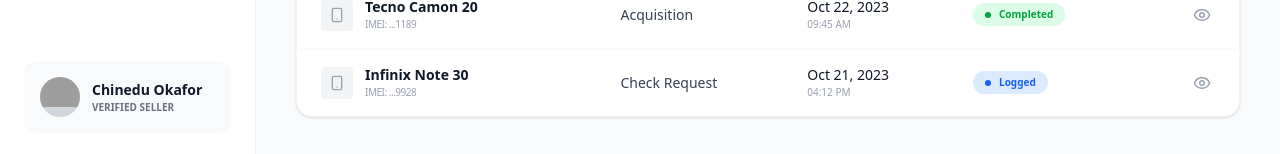
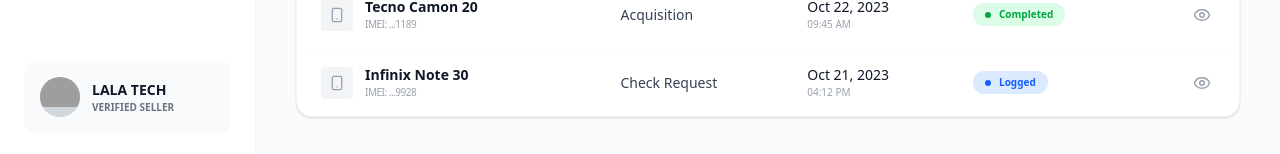
Before and after one commit to lala-tech-nig/gadtrack, a Next.js app: page /pro in a window 1280 px wide. Shown: the part 872-1026 px from the top of the page. Built offline with nearby package versions, Linux system fonts and the light colour scheme; grey boxes are pictures that could not be loaded.

Commit message:
new pro change to business name

```diff
--- a/app/pro/page.js
+++ b/app/pro/page.js
@@ -109,7 +109,7 @@
              <img src="https://api.dicebear.com/7.x/avataaars/svg?seed=Chinedu" alt="avatar" />
           </div>
           <div>
-            <p className="text-sm font-bold">Chinedu Okafor</p>
+            <p className="text-sm font-bold">LALA TECH</p>
             <p className="text-[10px] text-gray-500 uppercase font-bold">Verified Seller</p>
           </div>
         </div>
```
